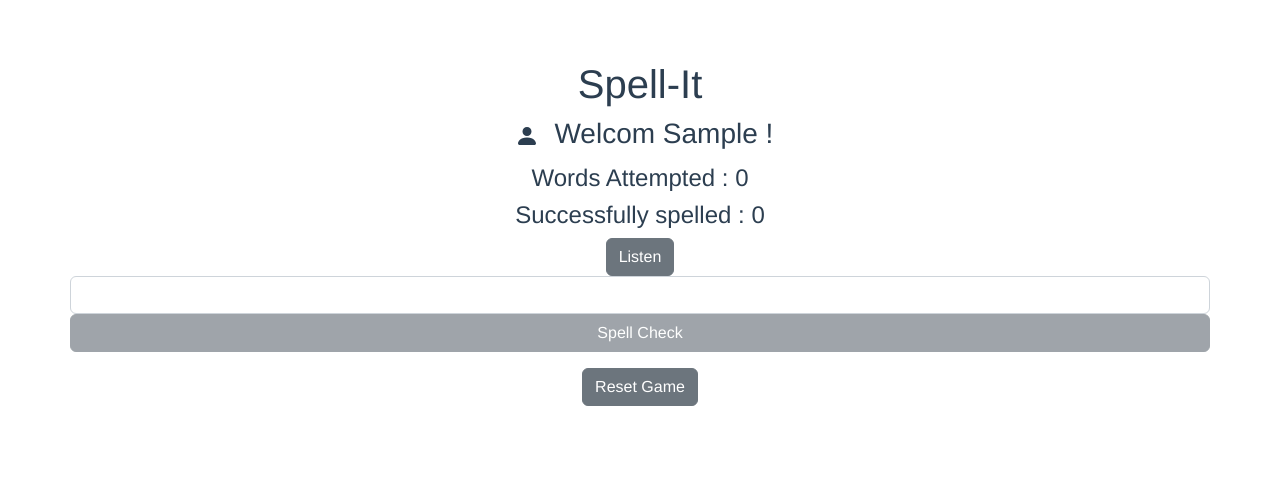
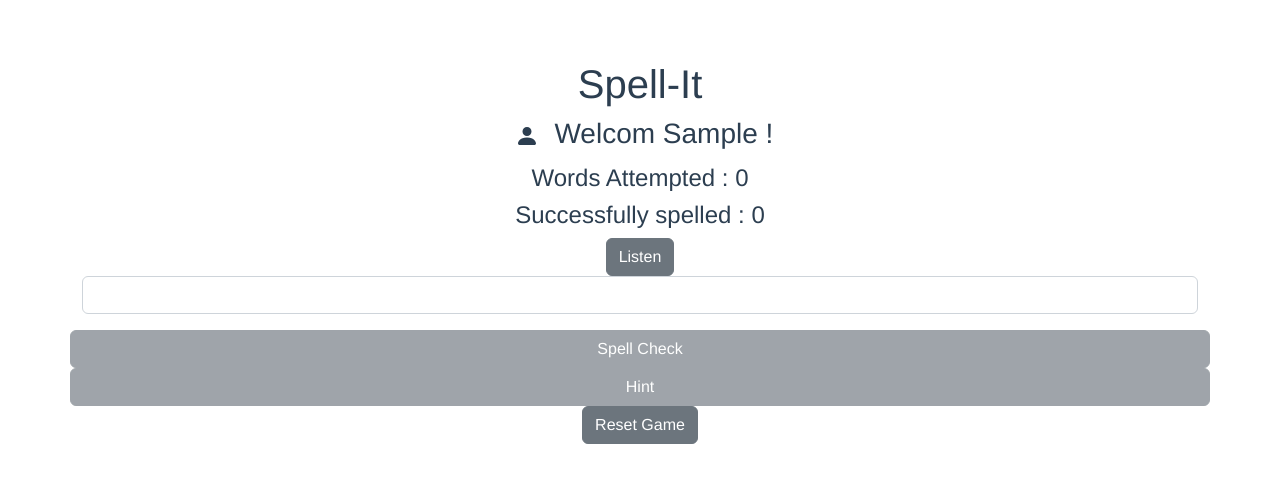
Before and after one commit to Jeshreen/Spell-It, a Vue app: page / in a window 1280 px wide. Both pictures are taken after typing "Sample" into the empty fields and a click on the button "Submit". Shown: the top 482 px of the page. Built offline with nearby package versions, Linux system fonts and the light colour scheme.

Commit message:
addition of the hint functionality

```diff
--- a/src/components/WordGenerator.vue
+++ b/src/components/WordGenerator.vue
@@ -4,23 +4,34 @@
       <b-button @click="getWord" :disabled="isListenDisabled">Listen</b-button>
       <b-col>
         <b-row>
-          <b-form-input
+          <!-- <b-form-input
             v-model="wordCheck"
             type="text"
             id="wordCheck"
             @keyup.enter="spellCheck"
-          ></b-form-input>
+          ></b-form-input> -->
+          <div v-for="l in wordLength" v-bind:key="l">
+            <b-form-input
+              v-model="wordList.letter[l]"
+              maxlength="1"
+              type="text"
+              :id="`wordCheck-${l}`"
+              @keyup.enter="spellCheck"
+            >
+            </b-form-input>
+          </div>
+
+          <p>{{ spellResults }}</p>
+
           <b-button
             id="spellCheck"
             @click="spellCheck"
             :disabled="isDisableSpellCheck"
             >Spell Check</b-button
           >
-        </b-row>
-      </b-col>
-      <b-col>
-        <b-row>
-          <p>{{ spellResults }}</p>
+          <b-button id="hint" @click="getHint" :disabled="isDisableSpellCheck"
+            >Hint</b-button
+          >
         </b-row>
       </b-col>
     </b-container>
@@ -45,6 +56,10 @@ export default {
       spellResults: "",
       isListenDisabled: false, //disabling the button when user enters the spelling
       isDisableSpellCheck: true, //Disable the button untill a word is entered
+      wordLength: 1,
+      wordList: {
+        letter: [],
+      },
     };
   },
   watch: {
@@ -54,6 +69,13 @@ export default {
         this.isDisableSpellCheck = false;
         this.isListenDisabled = true;
       }
+    },
+    wordList: {
+      handler() {
+        this.wordLength++;
+        this.wordCheck = this.wordList.letter.join("");
+      },
+      deep: true,
     },
   },
   methods: {
@@ -149,9 +171,34 @@ export default {
       this.isDisableSpellCheck = true;
       this.isListenDisabled = false;
     },
+
+    /**
+     * Method to get hint
+     */
+    getHint() {
+      //validate the word
+      let validated = this.validateWord();
+
+      if (validated || this.isDisableSpellCheck) {
+        return;
+      }
+      let str1 = this.word[0].split("");
+      let str2 = this.wordCheck.split("");
+      let diff = str2.filter((x) => !str1.includes(x));
+
+      diff.forEach((w) => {
+        let letterPos = this.wordCheck.indexOf(w) + 1;
+        let letterId = "wordCheck-" + letterPos;
+        let ele = document.getElementById(letterId);
+        ele.classList.add("incorrect");
+      });
+    },
   },
 };
 </script>
 
 <style>
+.incorrect {
+  background-color: #ff8449 !important;
+}
 </style>
```
Also changed, not shown: 1 other file (tests, documents, lock files or other folders).
